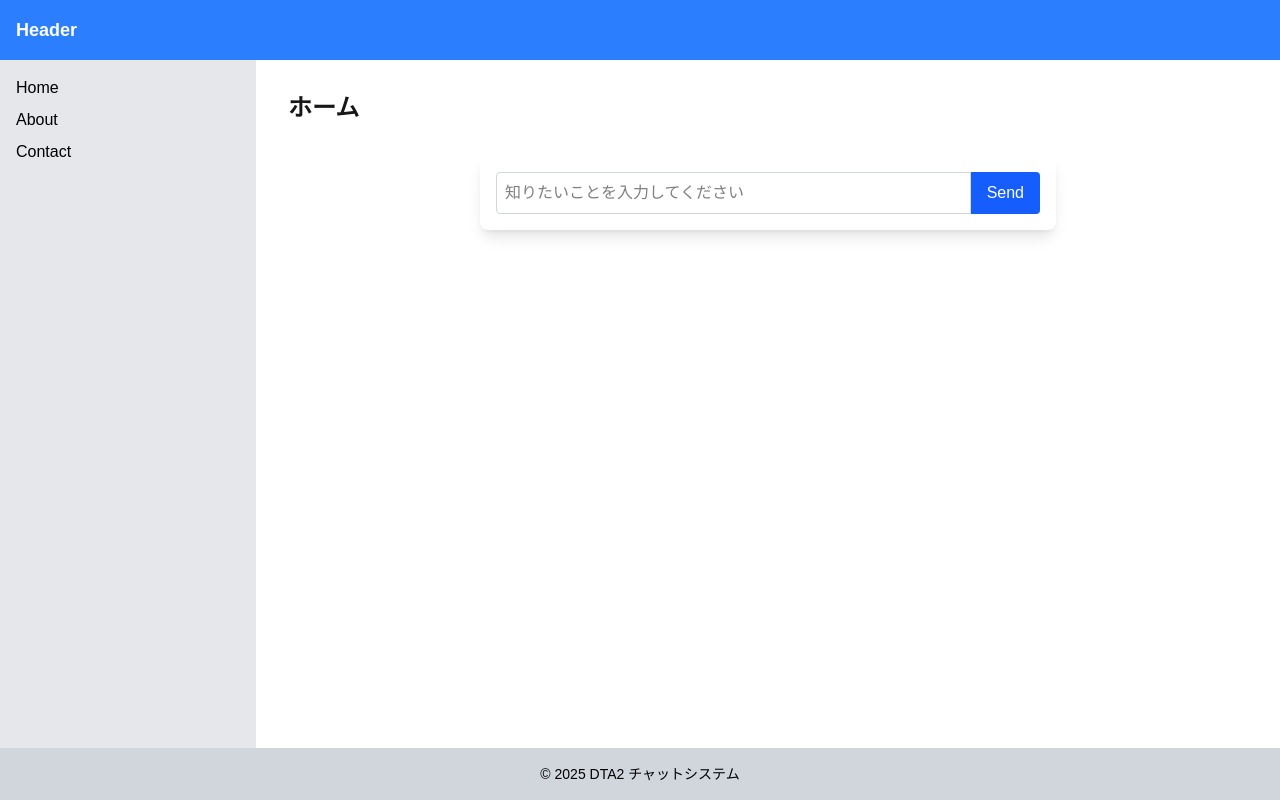
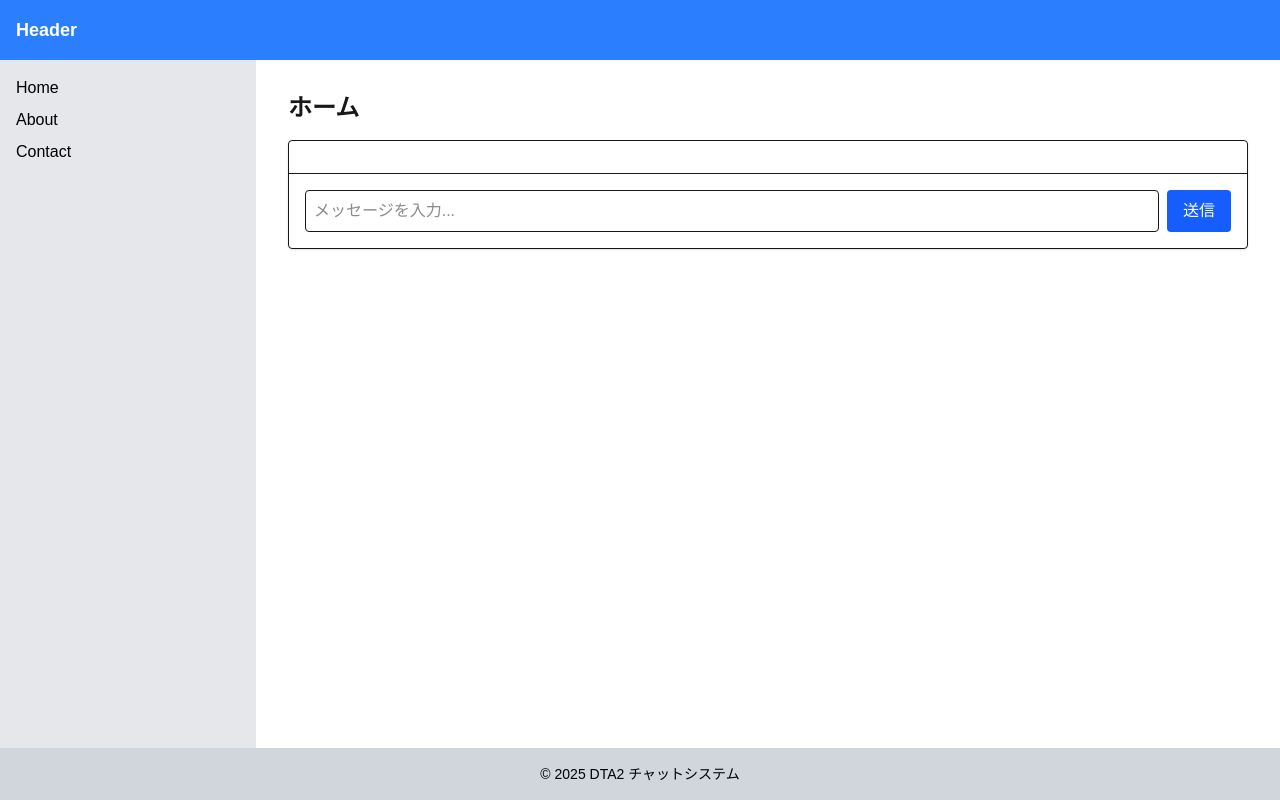
Before and after one commit to dragonta2/rag-chat-ui-demo, a Next.js app: page / in a window 1280 px wide. Built offline with nearby package versions, Linux system fonts and the light colour scheme.

Commit message:
コンポーネント分割作業

```diff
--- a/components/chat/ChatBox.tsx
+++ b/components/chat/ChatBox.tsx
@@ -3,7 +3,8 @@
 "use client";
 
 import { useState } from "react";
-import SourceList, { Source } from "@/components/chat/SourceList";
+import { MessageList } from "@/components/chat/MessageList";
+import { MessageInput } from "@/components/chat/MessageInput";
 
 type ChatMessage = {
   role: "user" | "assistant";
@@ -11,80 +12,40 @@ type ChatMessage = {
 };
 
 export default function ChatBox() {
+  const [messages, setMessages] = useState<ChatMessage[]>([]);
   const [input, setInput] = useState("");
-  const [messages, setMessages] = useState<ChatMessage[]>([]);
-  const [sources, setSources] = useState<Source[]>([]);
-  const [loading, setLoading] = useState(false);
 
-  const sendMessage = async () => {
+  const handleSubmit = () => {
     if (!input.trim()) return;
-    setLoading(true);
 
-    const newMessages: ChatMessage[] = [
-      ...messages,
-      { role: "user" as const, content: input },
-    ];
+    const newMessage: ChatMessage = {
+      role: "user",
+      content: input.trim(),
+    };
 
-    try {
-      const res = await fetch("/api/chat", {
-        method: "POST",
-        headers: { "Content-Type": "application/json" },
-        body: JSON.stringify({ messages: newMessages }),
-      });
+    setMessages([...messages, newMessage]);
+    setInput("");
 
-      const data = await res.json();
-
-      const aiMessage: ChatMessage = {
-        role: "assistant" as const,
-        content: data.reply,
-      };
-
-      setMessages([...newMessages, aiMessage]);
-      setSources(data.sources || []);
-    } catch (err) {
-      console.error("エラー:", err);
-    } finally {
-      setInput("");
-      setLoading(false);
-    }
+    // 仮：アシスタント返信（デモ用）
+    setTimeout(() => {
+      setMessages((prev) => [
+        ...prev,
+        {
+          role: "assistant",
+          content: "これはAIの返答です。",
+        },
+      ]);
+    }, 500);
   };
 
   return (
-    <div className="max-w-xl mx-auto bg-white text-black shadow-lg rounded-lg p-4 mt-8">
-      <div className="space-y-2">
-        {messages.map((msg, idx) => (
-          <div
-            key={idx}
-            className={`text-sm p-2 rounded ${
-              msg.role === "user" ? "bg-blue-100 text-right" : "bg-gray-100"
-            }`}
-          >
-            <strong>{msg.role === "user" ? "You" : "AI"}:</strong> {msg.content}
-          </div>
-        ))}
-      </div>
-
-      <div className="flex">
-        <input
-          type="text"
-          placeholder="知りたいことを入力してください"
-          className="flex-1 border border-gray-300 rounded-l p-2"
-          value={input}
-          onChange={(e) => setInput(e.target.value)}
-          onKeyDown={(e) => {
-            if (e.key === "Enter") sendMessage();
-          }}
-        />
-        <button
-          onClick={sendMessage}
-          disabled={loading}
-          className="bg-blue-600 text-white px-4 py-2 rounded-r disabled:opacity-50"
-        >
-          {loading ? "..." : "Send"}
-        </button>
-      </div>
-
-      <SourceList sources={sources} />
+    <div className="flex flex-col h-full border rounded shadow">
+      <MessageList messages={messages} />
+      <MessageInput
+        input={input}
+        onInputChange={setInput}
+        onSubmit={handleSubmit}
+      />
     </div>
   );
 }
--- /dev/null
+++ b/components/chat/MessageInput.tsx
@@ -0,0 +1,30 @@
+// app/components/chat/MessageInput.tsx
+
+type Props = {
+  input: string;
+  onInputChange: (value: string) => void;
+  onSubmit: () => void;
+};
+
+export function MessageInput({ input, onInputChange, onSubmit }: Props) {
+  return (
+    <div className="p-4 border-t flex gap-2">
+      <input
+        type="text"
+        value={input}
+        onChange={(e) => onInputChange(e.target.value)}
+        className="flex-1 border rounded p-2"
+        placeholder="メッセージを入力..."
+        onKeyDown={(e) => {
+          if (e.key === "Enter") onSubmit();
+        }}
+      />
+      <button
+        onClick={onSubmit}
+        className="bg-blue-600 text-white px-4 py-2 rounded"
+      >
+        送信
+      </button>
+    </div>
+  );
+}
--- /dev/null
+++ b/components/chat/MessageItem.tsx
@@ -0,0 +1,20 @@
+// app/components/chat/MessageItem.tsx
+
+type Props = {
+  role: "user" | "assistant";
+  content: string;
+};
+
+export function MessageItem({ role, content }: Props) {
+  const isUser = role === "user";
+
+  return (
+    <div
+      className={`p-2 rounded-md max-w-md ${
+        isUser ? "bg-blue-100 self-end text-right" : "bg-gray-100 self-start"
+      }`}
+    >
+      <p className="text-sm">{content}</p>
+    </div>
+  );
+}
--- /dev/null
+++ b/components/chat/MessageList.tsx
@@ -0,0 +1,18 @@
+// app/components/chat/MessageList.tsx
+
+// import { ChatMessage } from "@/components/chat/ChatBox";
+import { MessageItem } from "@/components/chat/MessageItem";
+
+type Props = {
+  messages: ChatMessage[];
+};
+
+export function MessageList({ messages }: Props) {
+  return (
+    <div className="flex-1 overflow-y-auto p-4 space-y-2">
+      {messages.map((msg, idx) => (
+        <MessageItem key={`${msg.role}-${idx}-${msg.content}`} role={msg.role} content={msg.content} />
+      ))}
+    </div>
+  );
+}
```
